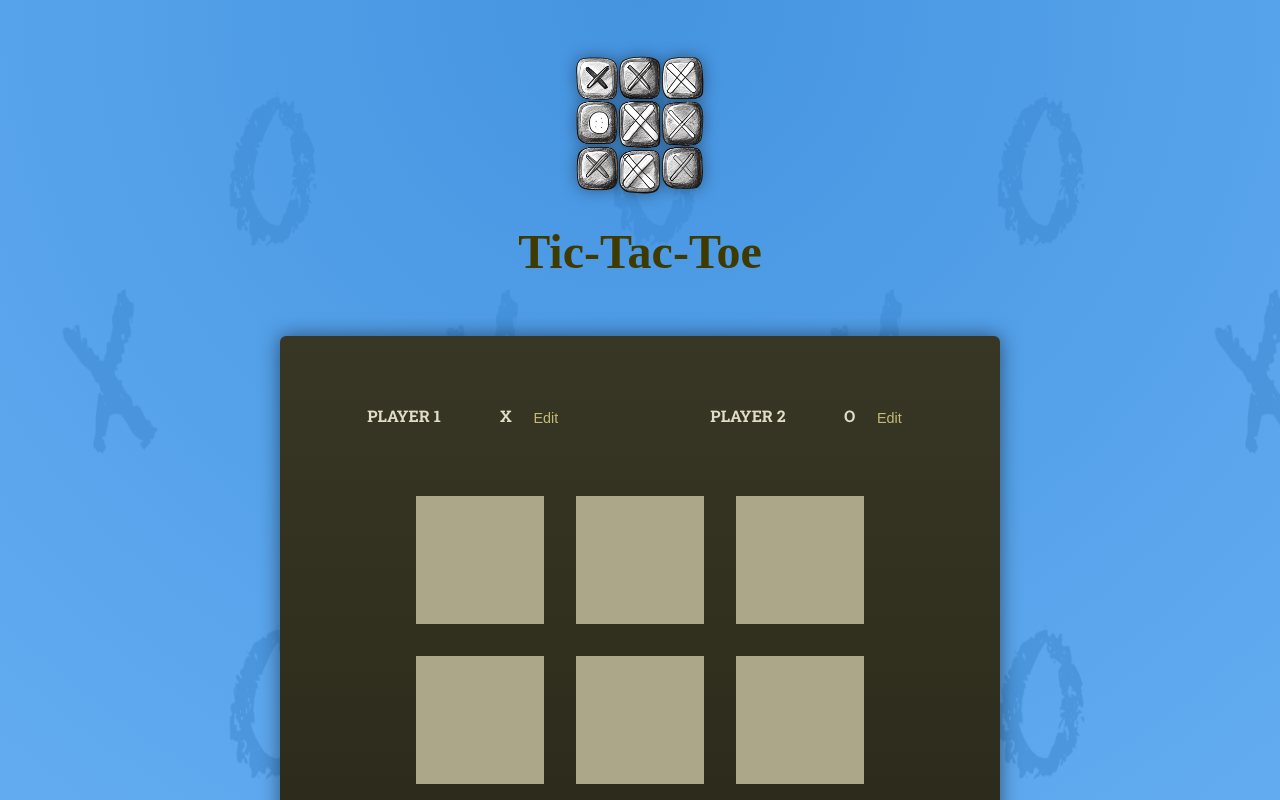
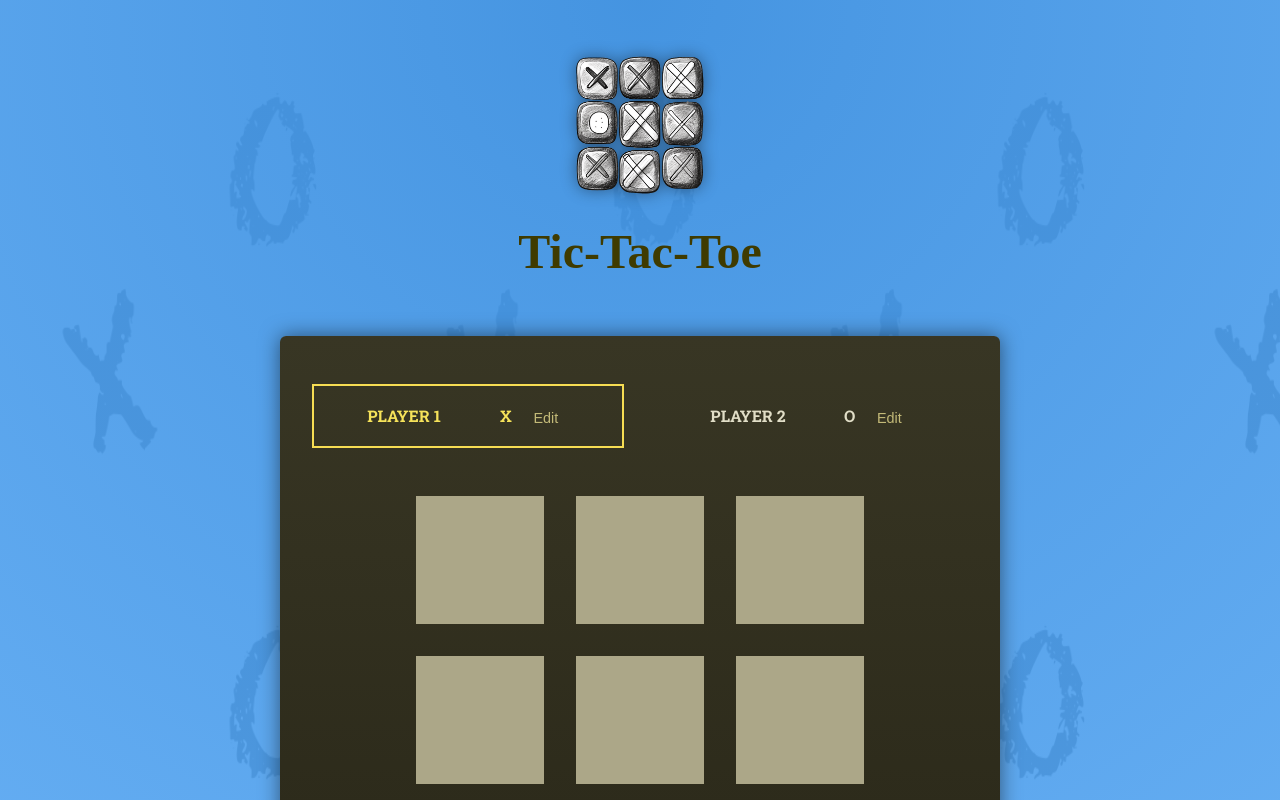
Before and after one commit to Bikal-Adhikari/react-game, a React (Vite) app: page / in a window 1280 px wide. Shown: the top 800 px of the page. Built offline with nearby package versions, Linux system fonts and the light colour scheme; a web font is replaced by a local one.

Commit message:
Lifting state of active player to parent

```diff
--- a/src/App.jsx
+++ b/src/App.jsx
@@ -1,17 +1,33 @@
+import { useState } from "react";
 import GameBoard from "./components/GameBoard";
 import Header from "./components/Header";
 import Player from "./components/Player";
 
 function App() {
+  const [activePlayer, setActivePlayer] = useState("X");
+  const handelSelectSquare = () => {
+    setActivePlayer((curActivePlayer) => (curActivePlayer === "X" ? "O" : "X"));
+  };
   return (
     <>
       <Header />
       <div id="game-container">
-        <ol id="players">
-          <Player initialName="Player 1" symbol="X" />
-          <Player initialName="Player 2" symbol="O" />
+        <ol id="players" className="highlight-player">
+          <Player
+            initialName="Player 1"
+            symbol="X"
+            isActive={activePlayer === "X"}
+          />
+          <Player
+            initialName="Player 2"
+            symbol="O"
+            isActive={activePlayer === "O"}
+          />
         </ol>
-        <GameBoard />
+        <GameBoard
+          onSelectSquare={handelSelectSquare}
+          activePlayerSymbol={activePlayer}
+        />
       </div>
     </>
   );
--- a/src/components/GameBoard.jsx
+++ b/src/components/GameBoard.jsx
@@ -5,7 +5,7 @@ const initialGameBoard = [
   [null, null, null],
   [null, null, null],
 ];
-const GameBoard = () => {
+const GameBoard = ({ onSelectSquare, activePlayerSymbol }) => {
   const [gameBoard, setGameBoard] = useState(initialGameBoard);
 
   const handelSelectSquare = (rowIndex, colIndex) => {
@@ -13,9 +13,10 @@ const GameBoard = () => {
       const updatedBoard = [
         ...prevGameBoard.map((innerArray) => [...innerArray]),
       ];
-      updatedBoard[rowIndex][colIndex] = "X";
+      updatedBoard[rowIndex][colIndex] = activePlayerSymbol;
       return updatedBoard;
     });
+    onSelectSquare();
   };
   return (
     <ol id="game-board">
--- a/src/components/Player.jsx
+++ b/src/components/Player.jsx
@@ -1,6 +1,6 @@
 import React, { useState } from "react";
 
-const Player = ({ initialName, symbol }) => {
+const Player = ({ initialName, symbol, isActive }) => {
   const [playerName, setPlayerName] = useState(initialName);
   const [isEditing, setIsEditing] = useState(false);
 
@@ -19,7 +19,7 @@ const Player = ({ initialName, symbol }) => {
     );
   }
   return (
-    <li>
+    <li className={isActive ? "active" : undefined}>
       <span className="player">
         {editablePlayerName}
         <span className="player-symbol">{symbol}</span>
```
